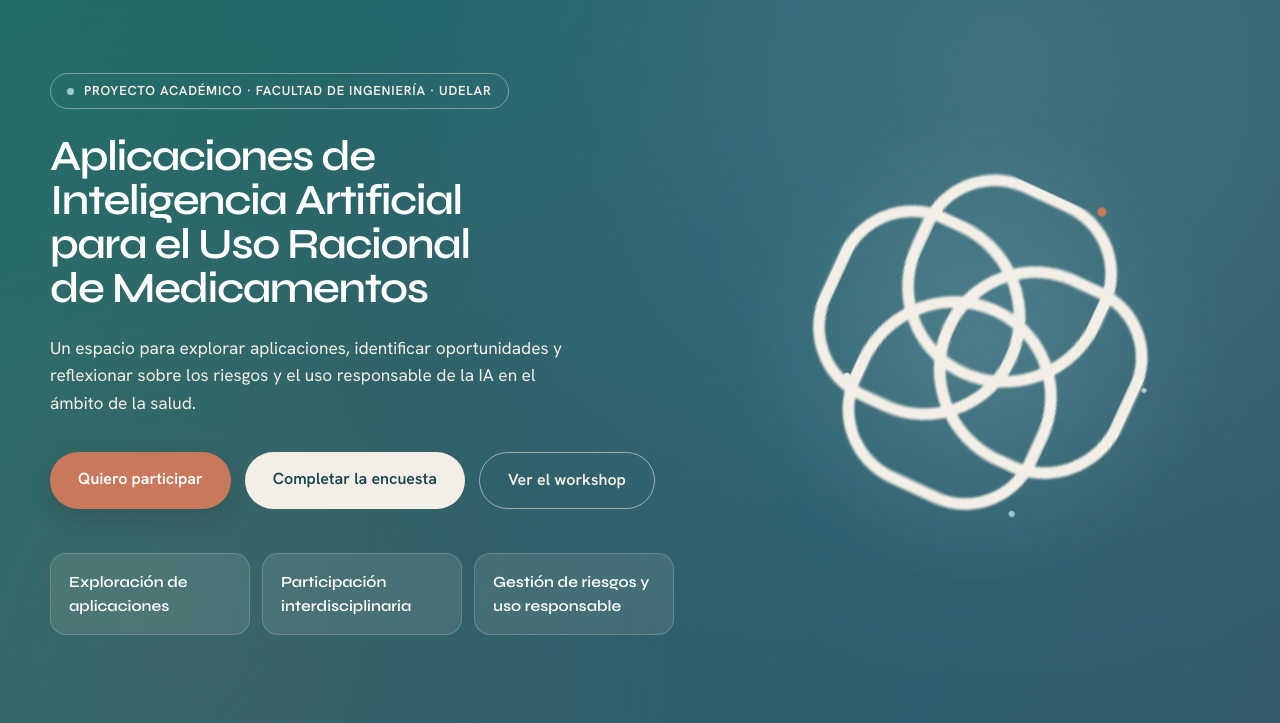
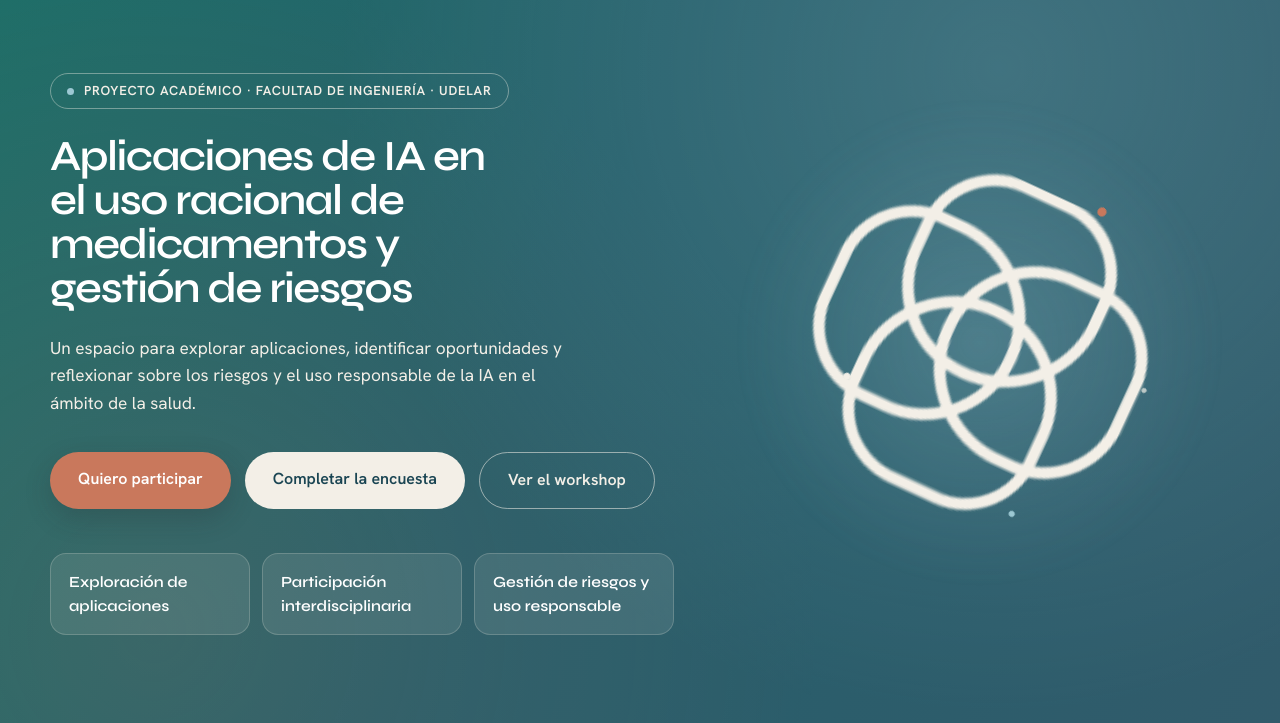
Before and after one commit to vdalvez/ceidef-workshop-landing, a plain HTML site: page index.html in a window 1280 px wide. Shown: the part 77-800 px from the top of the page. Drawn offline with nearby package versions, Linux system fonts and the light colour scheme; a web font is replaced by a local one.

Commit message:
Feat: actualizar título

```diff
--- a/index.html
+++ b/index.html
@@ -62,7 +62,7 @@ a:hover{color:#1F6F68}
 <div style="display:inline-flex;align-items:center;gap:10px;padding:7px 16px;border-radius:999px;border:1px solid rgba(243,239,231,.4);font-size:13px;font-weight:600;letter-spacing:.06em;text-transform:uppercase;color:#F3EFE7;margin-bottom:26px">
 <span style="width:7px;height:7px;border-radius:999px;background:#9CC8D3;display:block"></span>Proyecto académico · Facultad de Ingeniería · UDELAR
 </div>
-<h1 style="font-size:clamp(30px,6.9cqw,56px);line-height:1.02;font-weight:600;color:#FFFFFF;max-width:16ch">Aplicaciones de Inteligencia Artificial para el Uso Racional de Medicamentos</h1>
+<h1 style="font-size:clamp(30px,6.9cqw,56px);line-height:1.02;font-weight:600;color:#FFFFFF;max-width:16ch">Aplicaciones de IA en el uso racional de medicamentos y gestión de riesgos</h1>
 <p style="margin-top:24px;font-size:clamp(16px,1.35vw,19px);line-height:1.6;color:#F3EFE7;max-width:56ch">Un espacio para explorar aplicaciones, identificar oportunidades y reflexionar sobre los riesgos y el uso responsable de la IA en el ámbito de la salud.</p>
 <div style="display:flex;flex-wrap:wrap;gap:14px;margin-top:34px">
 <a href="#eventos" style="background:#C9785C;color:#FFFFFF;font-size:16px;font-weight:600;padding:15px 28px;border-radius:999px;white-space:nowrap;box-shadow:0 10px 26px rgba(37,42,45,.22);transition:background .2s,transform .2s" style-hover="background:#b8674c;color:#FFFFFF;transform:translateY(-2px)">Quiero participar</a>
```
